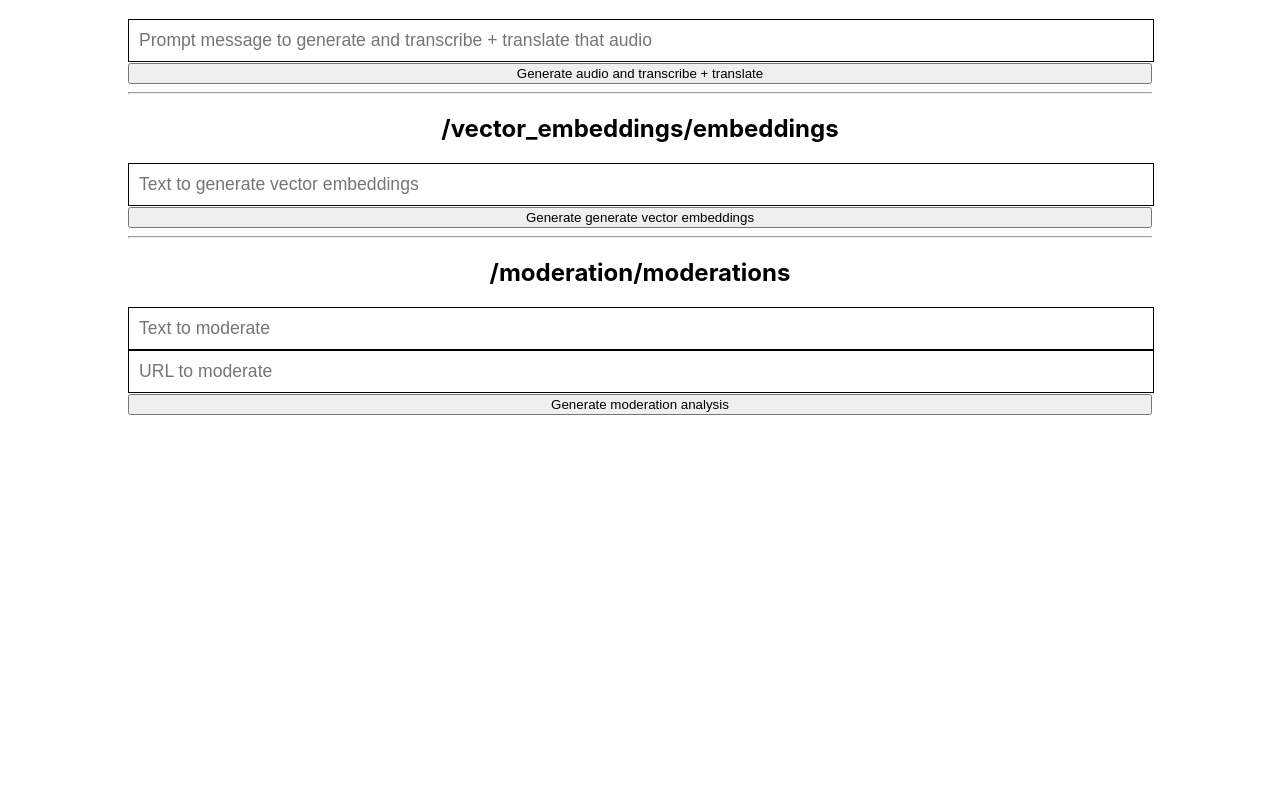
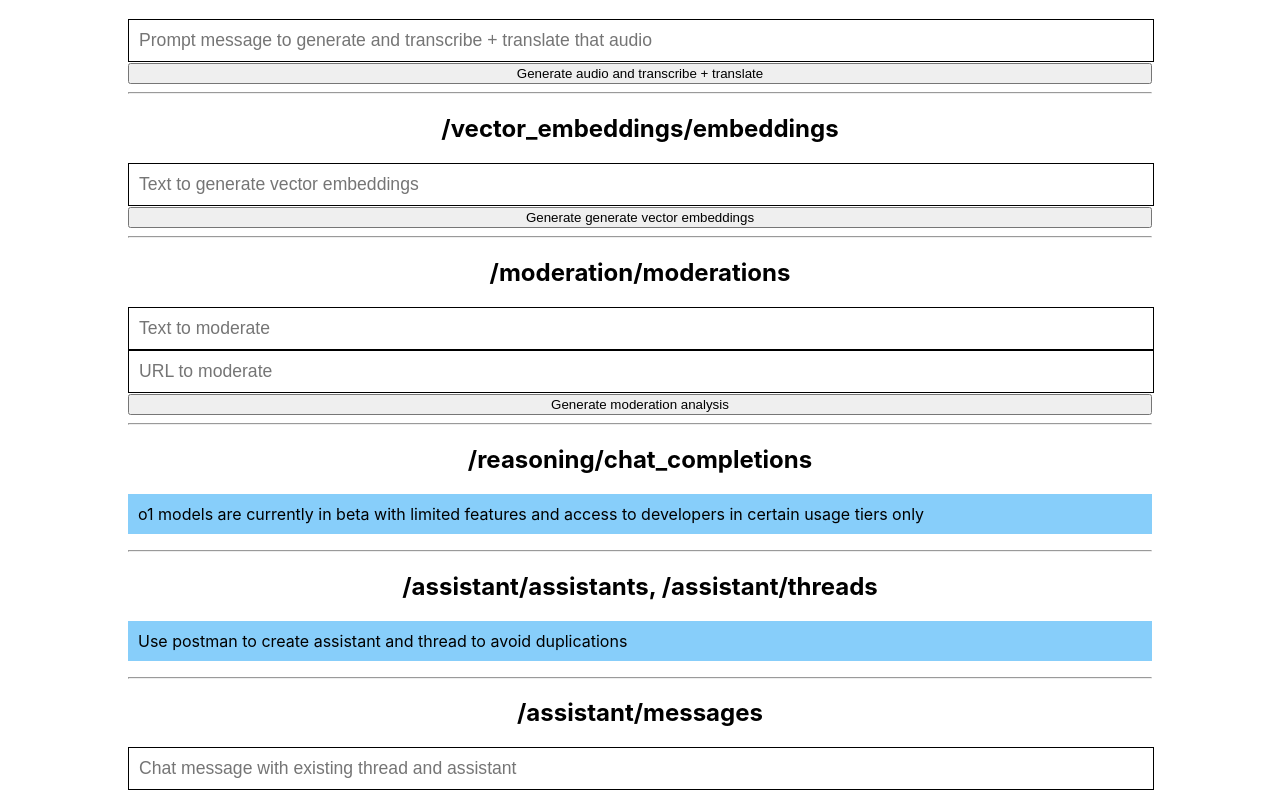
Before and after one commit to imsheth/openai-nodejs, a React (Create React App) app in the folder react-app/: page / in a window 1280 px wide. Shown: the part 428-1226 px from the top of the page. Before the commit the page ends 851 px from the top, so only its background shows below. Built offline with nearby package versions, Linux system fonts and the light colour scheme.

Commit message:
Adds: assistant/messages

```diff
--- a/react-app/src/App.js
+++ b/react-app/src/App.js
@@ -21,6 +21,40 @@ function App() {
   const [moderationText, setModerationText] = useState("");
   const [moderationURL, setModerationURL] = useState("");
   const [moderationResult, setModerationResult] = useState(null);
+
+  const [assistantChatMessage, setAssistantChatMessage] = useState("");
+  const [assistantChats, setAssistantChats] = useState([]);
+
+  const assistantChat = async (e, inputText) => {
+    e.preventDefault();
+
+    try {
+      const request1 = {
+        method: "POST",
+        headers: {
+          "Content-Type": "application/json",
+        },
+        body: JSON.stringify({
+          assistant_id: '<Your assistant id here>',
+          thread_id: '<Your assistant id here>',
+          input_message: inputText,
+
+        }),
+      };
+
+      const assistantResponse = await fetch(
+        `http://localhost:8080/assistant/messages`,
+        request1
+      );
+      const data1 = await assistantResponse.json();
+
+      if (data1.messages) {
+        setAssistantChats(data1.messages.flat().reverse().map(i => i.text.value));
+      }
+    } catch (error) {
+      console.log(error);
+    }
+  }
 
   const performModeration = async (e, inputText, inputURL) => {
     e.preventDefault();
@@ -322,9 +356,7 @@ function App() {
       <hr />
 
       <section>
-        <h2>
-          /vector_embeddings/embeddings
-        </h2>
+        <h2>/vector_embeddings/embeddings</h2>
 
         <input
           type="text"
@@ -349,9 +381,7 @@ function App() {
       <hr />
 
       <section>
-        <h2>
-          /moderation/moderations
-        </h2>
+        <h2>/moderation/moderations</h2>
 
         <input
           type="text"
@@ -375,13 +405,86 @@ function App() {
         </button>
         {moderationResult && moderationResult.length > 0 && (
           <p>
-            <span>Generated moderation - content to be flagged - {moderationResult[0].flagged.toString()}</span><br /><br />
-            <span>Generated moderation - content analysis categories -</span><br /><br />
-            {Object.entries(moderationResult[0].categories).map(([key, value]) => (<div>{`${key}: ${value}`}</div>))}
-            <span>Generated moderation - content analysis scores -</span><br /><br />
-            {Object.entries(moderationResult[0].category_scores).map(([key, value]) => (<div>{`${key}: ${value}`}</div>))}
+            <span>
+              Generated moderation - content to be flagged -{" "}
+              {moderationResult[0].flagged.toString()}
+            </span>
+            <br />
+            <br />
+            <span>Generated moderation - content analysis categories -</span>
+            <br />
+            <br />
+            {Object.entries(moderationResult[0].categories).map(
+              ([key, value]) => (
+                <div>{`${key}: ${value}`}</div>
+              )
+            )}
+            <span>Generated moderation - content analysis scores -</span>
+            <br />
+            <br />
+            {Object.entries(moderationResult[0].category_scores).map(
+              ([key, value]) => (
+                <div>{`${key}: ${value}`}</div>
+              )
+            )}
           </p>
         )}
+      </section>
+
+      <hr />
+
+      <section>
+        <h2>/reasoning/chat_completions</h2>
+        <p>
+          <span>
+            o1 models are currently in beta with limited features and access to
+            developers in certain usage tiers only
+          </span>
+        </p>
+      </section>
+
+      <hr />
+
+      <section>
+        <h2>/assistant/assistants, /assistant/threads</h2>
+        <p>
+          <span>
+            Use postman to create assistant and thread to avoid duplications
+          </span>
+        </p>
+      </section>
+
+      <hr />
+
+      <section>
+        <h2>/assistant/messages</h2>
+
+        {assistantChats && assistantChats.length
+          ? assistantChats.map((chat, index) => (
+              <p key={index} className={index % 2 ? "user_msg" : ""}>
+                <span>
+                  {index % 2 ? <b>User : </b> : <b>OpenAI : </b>}
+                </span>
+                <span>{chat}</span>
+              </p>
+            ))
+          : ""}
+
+        {/* <div className={isTyping ? "" : "hide"}>
+          <p>
+            <i>{isTyping ? "Typing" : ""}</i>
+          </p>
+        </div> */}
+
+        <form action="" onSubmit={(e) => assistantChat(e, assistantChatMessage)}>
+          <input
+            type="text"
+            name="assistantChatMessage"
+            value={assistantChatMessage}
+            placeholder="Chat message with existing thread and assistant"
+            onChange={(e) => setAssistantChatMessage(e.target.value)}
+          />
+        </form>
       </section>
 
     </main>
```
